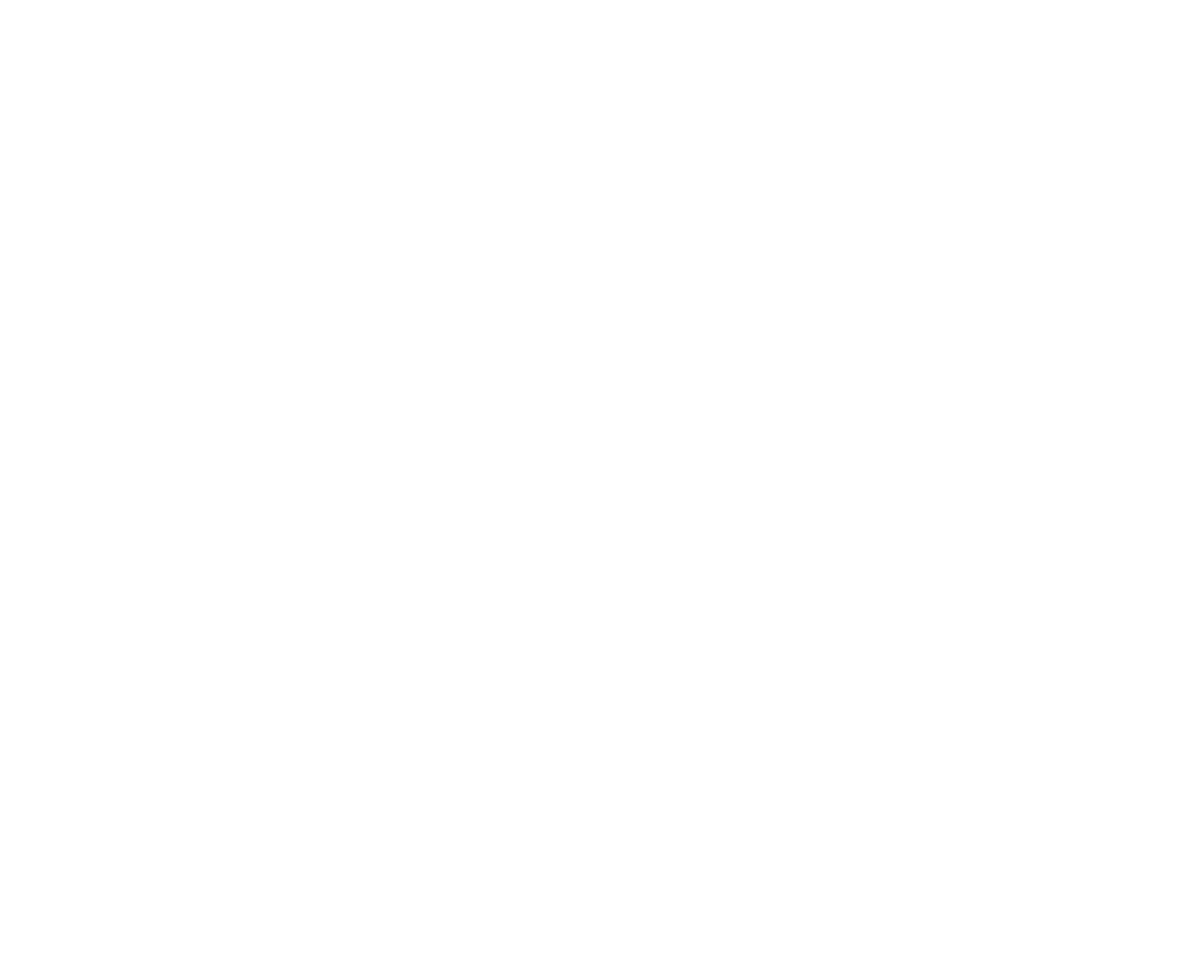
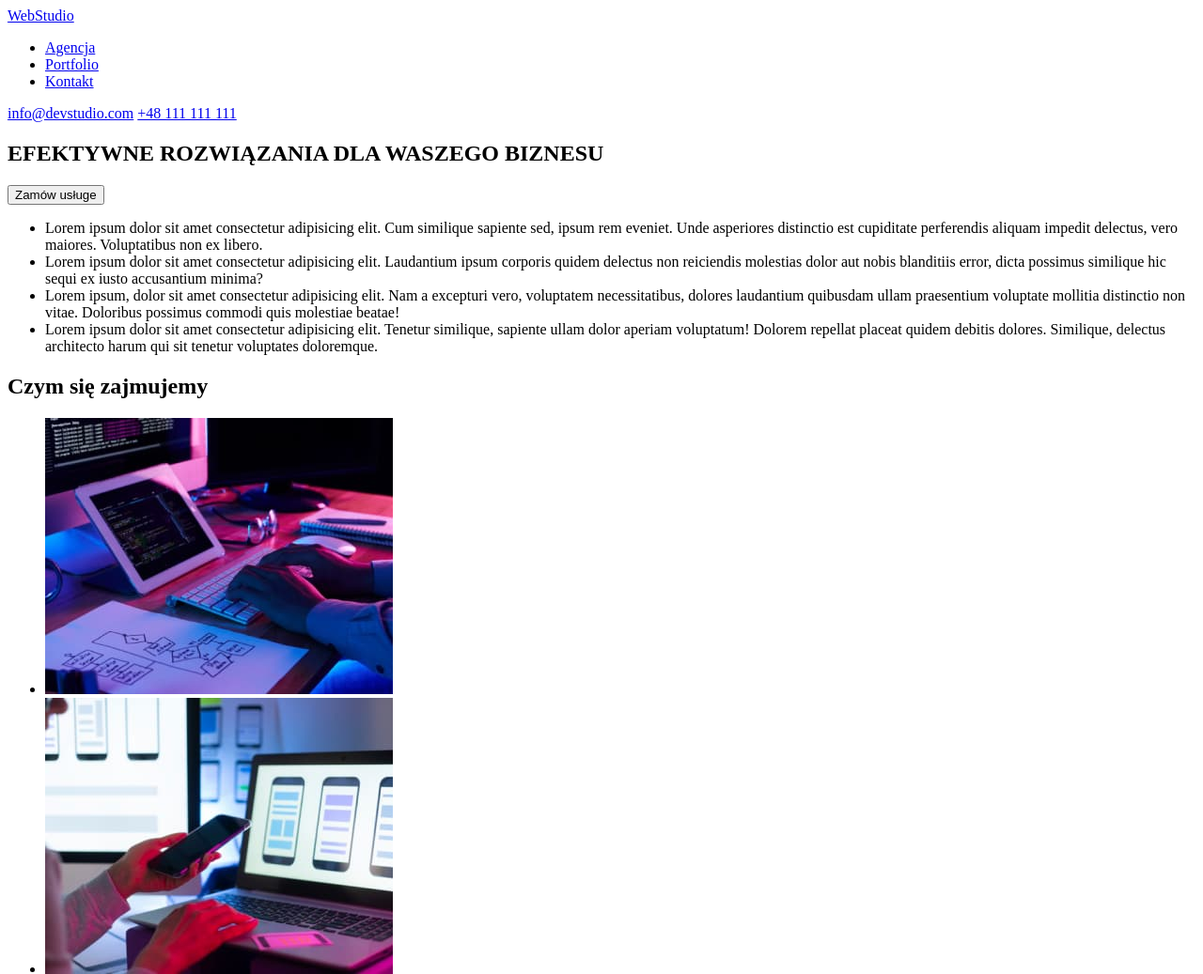
Before and after one commit to VaBoS88/goit-markup-hw-01, a plain HTML site: page Github/index.html in a window 1280 px wide. Shown: the top 1037 px of the page at 94% size. Before the commit the page ends 800 px from the top, so only its background shows below. Drawn offline with Linux system fonts and the light colour scheme.

Commit message:
first steps

```diff
--- a/Github/index.html
+++ b/Github/index.html
@@ -1,5 +1,5 @@
 <!DOCTYPE html>
-<html lang="en">
+<html lang="pl">
 <head>
     <meta charset="UTF-8">
     <meta http-equiv="X-UA-Compatible" content="IE=edge">
@@ -9,11 +9,48 @@
 <body>
 
     <header>
-
+        <a href="#">WebStudio</a>
+        <nav>
+            <ul>
+            <li><a href="#">Agencja</a></li>
+            <li><a href="#">Portfolio</a></li>
+            <li><a href="#">Kontakt</a></li>
+            </ul>
+        </nav>
+        <a href="mailto:info@devstudio.com">info@devstudio.com</a>
+        <a href="tel:+48111111111">+48 111 111 111</a>
     </header>
 
     <main>
-
+        <section>
+            <h1>EFEKTYWNE ROZWIĄZANIA DLA WASZEGO BIZNESU</h1>
+            <button type="button">Zamów usługe</button>
+        </section>
+        <section>
+            <ul>
+                <li>Lorem ipsum dolor sit amet consectetur adipisicing elit. Cum similique sapiente sed, ipsum rem eveniet. Unde asperiores distinctio est cupiditate perferendis aliquam impedit delectus, vero maiores. Voluptatibus non ex libero.</li>
+                <li>Lorem ipsum dolor sit amet consectetur adipisicing elit. Laudantium ipsum corporis quidem delectus non reiciendis molestias dolor aut nobis blanditiis error, dicta possimus similique hic sequi ex iusto accusantium minima?</li>
+                <li>Lorem ipsum, dolor sit amet consectetur adipisicing elit. Nam a excepturi vero, voluptatem necessitatibus, dolores laudantium quibusdam ullam praesentium voluptate mollitia distinctio non vitae. Doloribus possimus commodi quis molestiae beatae!</li>
+                <li>Lorem ipsum dolor sit amet consectetur adipisicing elit. Tenetur similique, sapiente ullam dolor aperiam voluptatum! Dolorem repellat placeat quidem debitis dolores. Similique, delectus architecto harum qui sit tenetur voluptates doloremque.</li>
+            </ul>
+        </section>
+        <section>
+            <h2>Czym się zajmujemy</h2>
+            <ul>
+                <li><img src="/Github/images/box 1.jpg" alt="piszemy kod na pc" width="370" height="294"></li>
+                <li><img src="/Github/images/box 2.jpg" alt="Tworzymy aplikacje do telefonu" width="370" height="294"></li>
+                <li><img src="/Github/images/box 3.jpg" alt="sprawdzamy apke na tablecie" width="370" height="294"></li>
+            </ul>
+        </section>
+        <section>
+            <h2>Nasz zespół</h2>
+            <ul>
+                <li><img src="/Github/images/team card 1.jpg" alt="Product Designer John Doe" width="270" height="368"></li>
+                <li><img src="/Github/images/team card 2.jpg" alt="Frontend Developer John Doe" width="270" height="368"></li>
+                <li><img src="/Github/images/team card 3.jpg" alt="Marketing John Doe" width="270" height="368"></li>
+                <li><img src="/Github/images/team card 4.jpg" alt="UI Designer John Doe" width="270" height="368"></li>
+            </ul>
+        </section>
     </main>
 
     <footer>
```
Also changed, not shown: Github/images/box 1.jpg (added), Github/images/box 2.jpg (added), Github/images/box 3.jpg (added), Github/images/team card 1.jpg (added), Github/images/team card 2.jpg (added), Github/images/team card 3.jpg (added), Github/images/team card 4.jpg (added), 1 other file.
